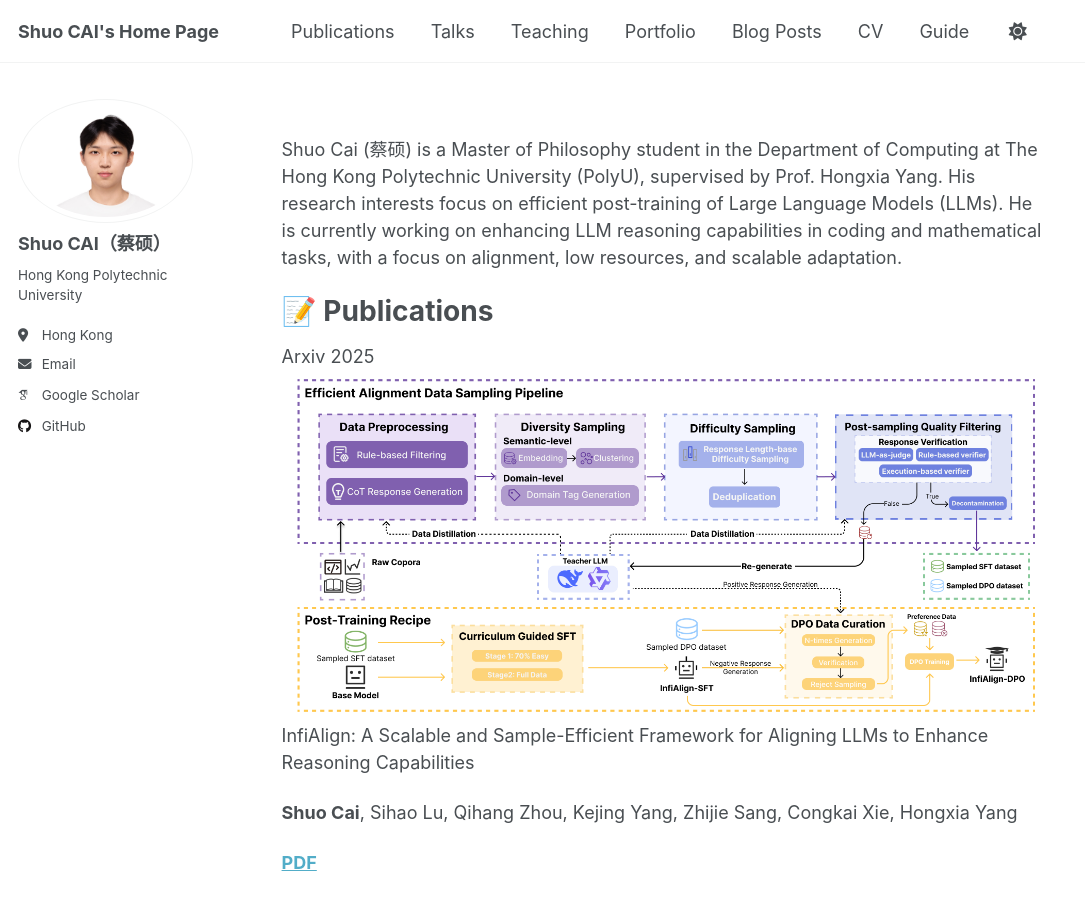
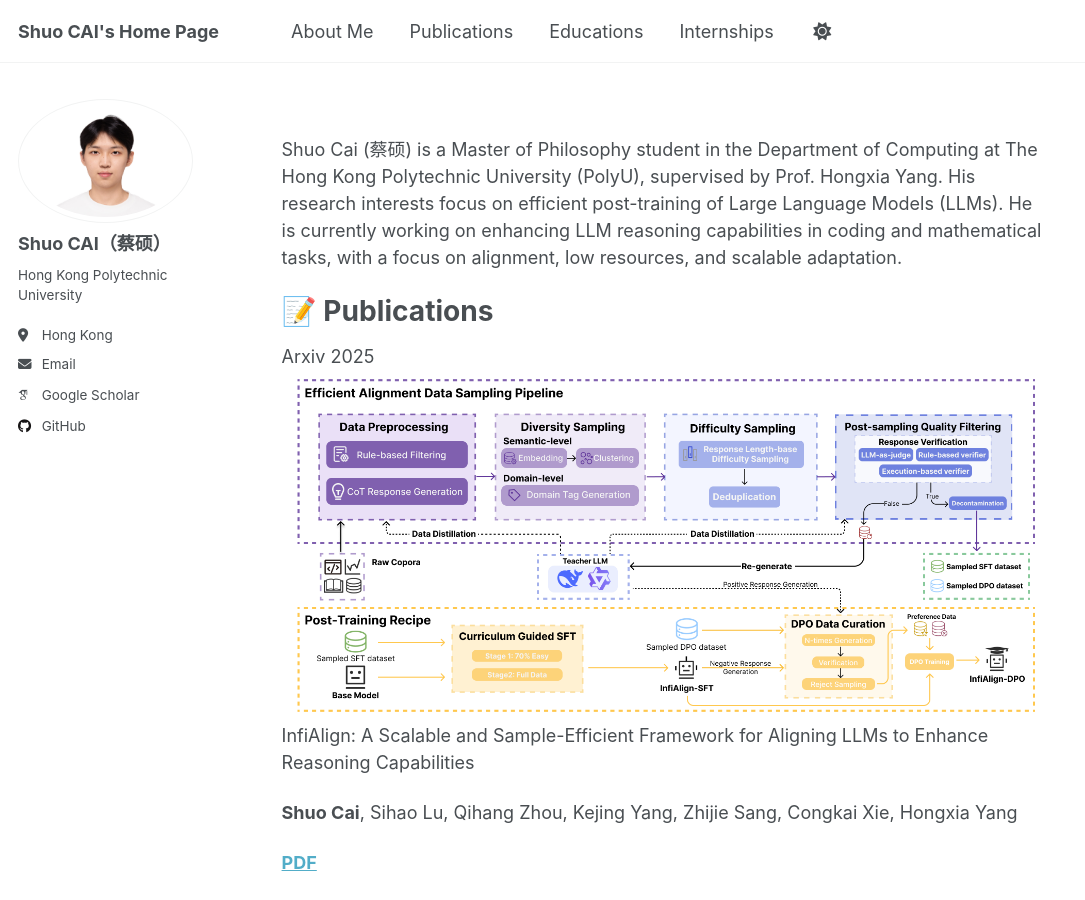
Before and after one commit to Baicaihaochi/shuocai003.github.io, a Jekyll site: the page built from _pages/about.md, in a window 1280 px wide and 900 px high. Shown: the whole window, without its empty margins (0-1085 px from the left). Built offline with Jekyll 4.4.1, drawn with Linux system fonts in a browser that asks for light colours; some web fonts are replaced; a script that is not in the unit is left out.

Commit message:
Update navigation.yml

```diff
--- a/_data/navigation.yml
+++ b/_data/navigation.yml
@@ -7,27 +7,16 @@
 # NOTE that only one of the CV options should be selected, the first is for the
 #      Markdown formatted page while the second is generated using JSON.
 
+# main links links
 main:
+  - title: "About Me"
+    url: "/#about-me"
+
   - title: "Publications"
-    url: /publications/
+    url: "/#-publications"
 
-  - title: "Talks"
-    url: /talks/
+  - title: "Educations"
+    url: "/#-educations"
 
-  - title: "Teaching"
-    url: /teaching/
-
-  - title: "Portfolio"
-    url: /portfolio/
-
-  - title: "Blog Posts"
-    url: /year-archive/
-
-  - title: "CV"
-    url: /cv/
-
-  # - title: "CV"
-  #   url: /cv-json/
-
-  - title: "Guide"
-    url: /markdown/
+  - title: "Internships"
+    url: "/#-internships"
```
